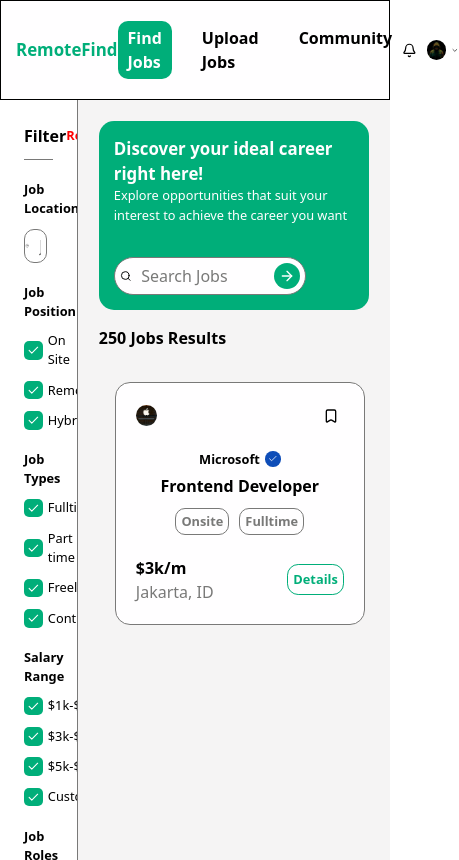
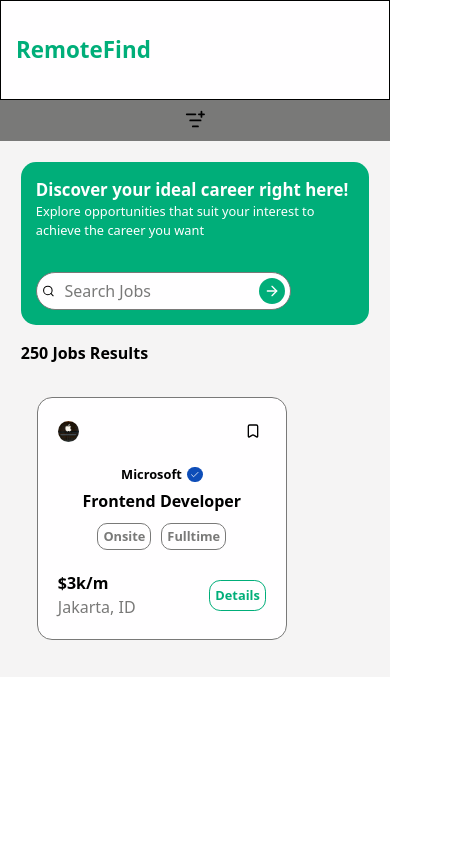
Before and after one commit to raazymuhd1/remote-find, a React (Vite) app: page / in a window 390 px wide. Shown: the whole page, 459 px wide, since content can reach past the window. Built offline with nearby package versions, Linux system fonts and the light colour scheme.

Commit message:
make a sidebar responsive

```diff
--- a/src/App.scss
+++ b/src/App.scss
@@ -1,4 +1,5 @@
 @use "styles/_colors" as cols;
+@use "styles/glass";
 
 :root {
     --white: #fffeff;
@@ -24,10 +25,12 @@
     background-color: var(--bright-green);
 }
 
+.sidebar_mobile {
+    @extend .glass_bg;
+}
+
 
 // JOB DETAILS
 .job_details {
-    background: rgba(255, 255, 255, 0.2);
-    backdrop-filter: blur(5px);
-    -webkit-backdrop-filter: blur(5px);
+    @extend .glass_bg;
 }
--- a/src/App.tsx
+++ b/src/App.tsx
@@ -1,18 +1,36 @@
+import { useState } from 'react'
 import { Header, Sidebar } from './components'
-import { FindJobs } from './pages'
+import { FindJobs, UploadJobs, Signup } from './pages'
+import { ListFilterPlus } from 'lucide-react'
 import { Routes, Route } from 'react-router'
 import './App.scss'
 
 function App() {
+  const [showSidebar, setShowSidebar] = useState(false)
 
   return (
     <>
       <Header />
-      <main className='w-full h-[90vh] flex'>
+      <main className='w-full h-[90vh] flex md:flex-row flex-col'>
         {/* sidebar */}
-        <Sidebar />
+        <Sidebar isMobileScreen={false} />
+        {/* sidebar triggers on mobile screen */}
+        <div
+          onClick={() => setShowSidebar(true)}
+          className='w-full md:hidden p-[10px] bg-(--grey) flex justify-center cursor-pointer sticky top-0'>
+          <ListFilterPlus className='w-[clamp(1.3rem,1.8vmax,1.8rem)] h-[clamp(1.3rem,1.8vmax,1.8rem)]' />
+        </div>
+
+        {/* mobile sidebar */}
+        <aside
+          onClick={() => setShowSidebar(false)}
+          className={`w-full fixed bottom-0 ${showSidebar ? "opacity-[1] rounded-[10px] h-[90vh] sidebar_mobile w-screen" : "w-0 h-0 opacity-[0]"}`}>
+           <Sidebar isMobileScreen={true} />
+        </aside>
         <Routes>
+          <Route path='/auth' element={<Signup />} />
           <Route path='/' index={true} element={<FindJobs />} />
+          <Route path='/upload-jobs' element={<UploadJobs />} />
         </Routes>
 
         {/*  */}
--- a/src/components/header/Navbar.tsx
+++ b/src/components/header/Navbar.tsx
@@ -11,11 +11,11 @@
   return (
     <nav className='w-full h-full flex items-center justify-between'>
         <aside className=''>
-            <h2 className='text-[clamp(1rem,2vmax,2rem)] text-(--bright-green) font-extrabold'> RemoteFind </h2>
+            <h2 className='text-[clamp(1.4rem,2vmax,2rem)] text-(--bright-green) font-extrabold'> RemoteFind </h2>
         </aside>
 
-        {/* links */}
-        <ul className='flex gap-[20px]'>
+        {/* links (desktop size) */}
+        <ul className='md:flex hidden gap-[20px]'>
             { links.map(link => (
                 <Link to={link.url}
                     className={`text-[clamp(1rem,1.1vmax,1.2rem)] py-[5px] px-[10px] ${link.url == location?.pathname && "bg-(--bright-green) text-(--white) rounded-[10px]"} hover:text-(--white) hover:rounded-[10px] transition-[all,1s,ease-in-out] hover:bg-(--bright-green) font-semibold`}>
@@ -24,7 +24,7 @@
             )) }
         </ul>
 
-        <aside className='flex gap-[10px] items-center'>
+        <aside className='md:flex hidden gap-[10px] items-center'>
             <Bell className='w-[clamp(1.3rem,2vmax,2rem)] h-[clamp(1.3rem,2vmax,2rem)] ' />
             <div className='flex items-center gap-[5px]'>
                 <img src={profile} alt="profile" className='object-cover w-[clamp(1.2rem,2vmax,2rem)] h-[clamp(1.2rem,2vmax,2rem)] rounded-[50%]' />
--- a/src/components/jobs/JobCard.tsx
+++ b/src/components/jobs/JobCard.tsx
@@ -7,7 +7,7 @@
 
 const JobCard = ({ setShowDetails }: IProps) => {
   return (
-    <section className={`p-[20px] w-[250px] flex flex-col gap-[1.3rem] rounded-[15px] border-[1px] border-(--border-col) hover:border-(--bright-green) cursor-pointer bg-(--white)`}>
+    <section className={`p-[20px] w-[250px] flex flex-col gap-[1.3rem] rounded-[15px] border-[1px] border-(--border-col) hover:border-(--bright-green) cursor-pointer bg-(--white) transition-[margin,border,2s,ease-in-out] hover:translate-y-[-3px]`}>
         <div className='flex items-center w-full justify-between'>
             {/* company logo */}
             <img src={apple} alt="company-logo" className="rounded-[50%] w-[clamp(1.3rem,1.9vmax,1.9rem)] object-cover h-[clamp(1.3rem,1.9vmax,1.9rem)]" />
--- a/src/components/jobs/index.tsx
+++ b/src/components/jobs/index.tsx
@@ -8,7 +8,7 @@
     const [jobs, setJobs] = useState('')
 
   return (
-    <section className='w-[80%] bg-(--light-white) p-[1.3rem]'>
+    <section className='md:w-[80%] w-full bg-(--light-white) p-[1.3rem]'>
       {/* BANNER */}
       <section className='flex flex-col gap-[1rem]'>
           <div className='bg-(--bright-green) flex flex-col gap-[2rem] p-[15px] w-full rounded-[15px]'>
--- a/src/components/sidebar/index.tsx
+++ b/src/components/sidebar/index.tsx
@@ -2,7 +2,11 @@
 import { MapPin, Check } from "lucide-react"
 import { filter } from '../../constants'
 
-const Sidebar = () => {
+interface IProps {
+    isMobileScreen: boolean;
+}
+
+const Sidebar = ({isMobileScreen}: IProps) => {
     const [salaryRange, setSalaryRange] = useState("");
     const [customSalary, setCustomSalary] = useState(false);
     const [position, setPosition] = useState("");
@@ -10,7 +14,9 @@
     const [roles, setRoles] = useState("");
 
   return (
-    <aside className='w-[20%] sidebar h-full sticky inset-0 overflow-y-auto flex flex-col gap-5 p-[1.5rem] border-r-[1px] border-r-(--grey)'>
+    <aside
+        onClick={e => e.stopPropagation()}
+        className={`w-[50%] md:w-[20%] sidebar h-full sticky inset-0 overflow-y-auto bg-(--white) flex-col ${isMobileScreen ? "md:hidden flex" : "md:flex hidden"} gap-5 p-[1.5rem] border-r-[1px] border-r-(--grey)`}>
         <div className='w-full flex items-center justify-between border-b-[1px] border-b-(--border-col) pb-[.7rem]'>
             <h3 className='text-[clamp(1rem,1.3vmax,1.3rem)] font-bold'> Filter </h3>
             <strong className='text-[red] cursor-pointer text-[clamp(.8rem,1vmax,1rem)]'> Reset </strong>
--- /dev/null
+++ b/src/pages/Signup.tsx
@@ -0,0 +1,9 @@
+import React from 'react'
+
+const Signup = () => {
+  return (
+    <div>Signup</div>
+  )
+}
+
+export default Signup
--- /dev/null
+++ b/src/pages/UploadJobs.tsx
@@ -0,0 +1,9 @@
+import React from 'react'
+
+const UploadJobs = () => {
+  return (
+    <section className='p-[2rem] h-[90vh] w-full bg-(--light-white)'>UploadJobs</section>
+  )
+}
+
+export default UploadJobs
--- a/src/pages/index.ts
+++ b/src/pages/index.ts
@@ -1 +1,3 @@
+export { default as Signup } from "./Signup"
 export { default as FindJobs } from "./FindJobs"
+export { default as UploadJobs } from "./UploadJobs"
--- /dev/null
+++ b/src/styles/_glass.scss
@@ -0,0 +1,6 @@
+// glass background
+.glass_bg {
+    background: rgba(255, 255, 255, 0.2);
+    backdrop-filter: blur(5px);
+    -webkit-backdrop-filter: blur(5px);
+}
```
